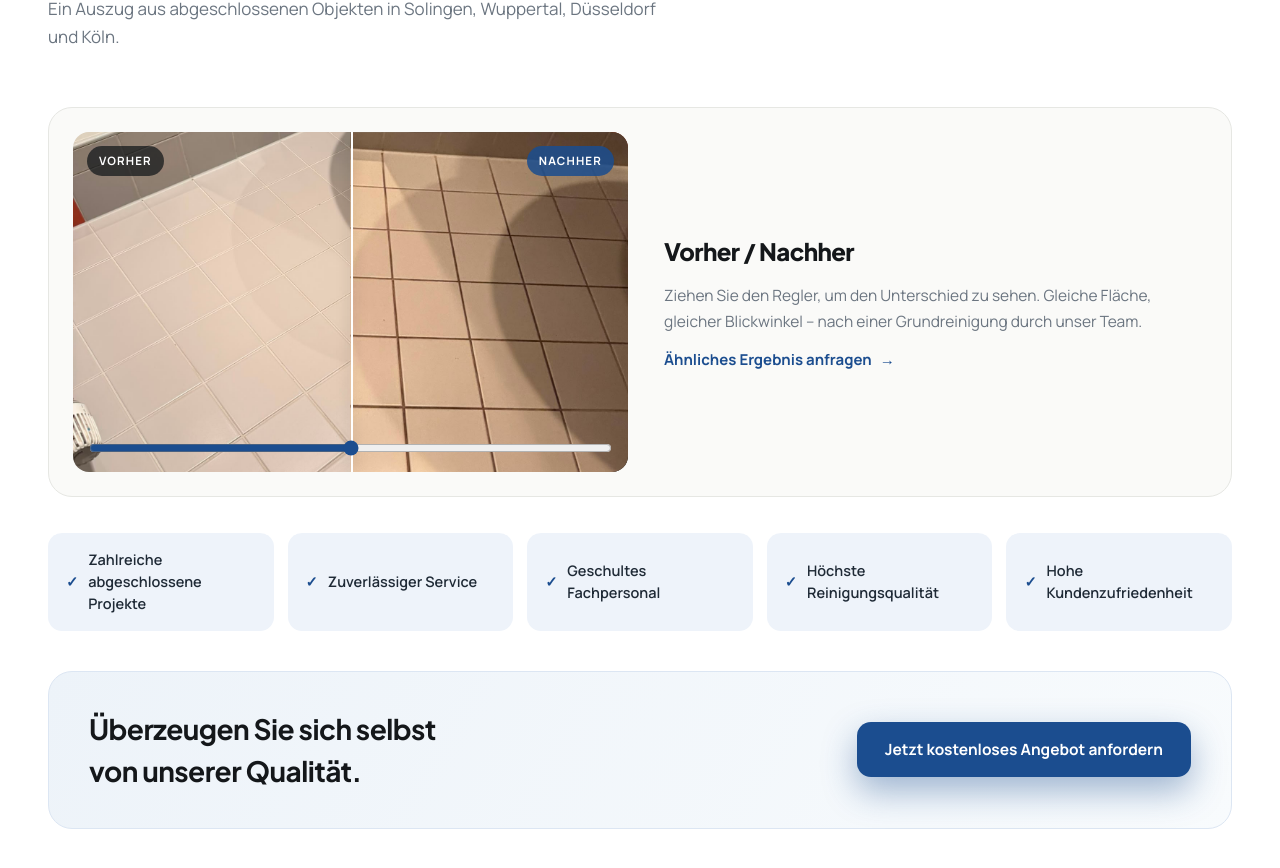
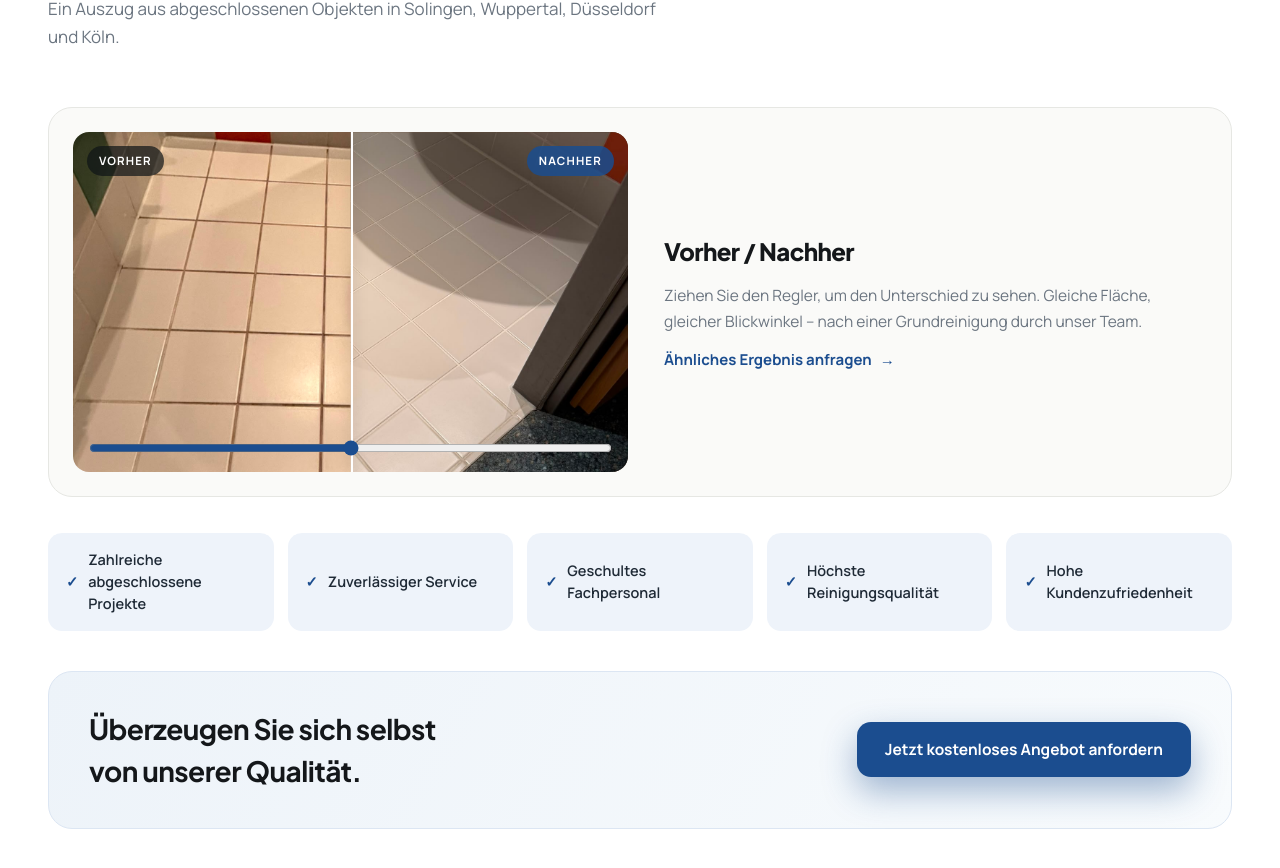
Before and after one commit to khasro-11/sekwanmestu, a Next.js app: page / in a window 1280 px wide. Shown: the part 5054-5922 px from the top of the page. Built offline with nearby package versions, Linux system fonts and the light colour scheme.

Commit message:
fix: swap images in BeforeAfterSlider for correct before/after display

```diff
--- a/components/BeforeAfterSlider.tsx
+++ b/components/BeforeAfterSlider.tsx
@@ -40,8 +40,8 @@ export default function BeforeAfterSlider() {
     >
       <div className="ba-slider__layer">
         <Image
-          src="/before-after/badnachher.jpg"
-          alt="Bad nach der Reinigung"
+          src="/before-after/badvorher.jpg"
+          alt="Bad vor der Reinigung"
           fill
           sizes="(max-width: 900px) 100vw, 900px"
           className="ba-slider__image"
@@ -53,8 +53,8 @@ export default function BeforeAfterSlider() {
         style={{ clipPath: `inset(0 0 0 ${pos}%)` }}
       >
         <Image
-          src="/before-after/badvorher.jpg"
-          alt="Bad vor der Reinigung"
+          src="/before-after/badnachher.jpg"
+          alt="Bad nach der Reinigung"
           fill
           sizes="(max-width: 900px) 100vw, 900px"
           className="ba-slider__image"
```
